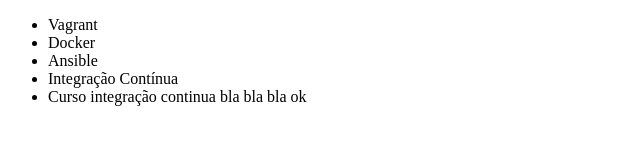
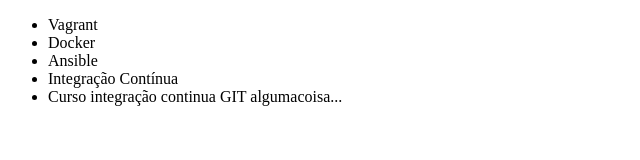
Before and after one commit to rafaelbraga82/alura-git, a plain HTML site: page index.html in a window 1280 px wide. Shown: the full height of the page, 0-640 px from the left. Drawn offline with Linux system fonts and the light colour scheme.

Commit message:
remomeando curso

```diff
--- a/index.html
+++ b/index.html
@@ -10,7 +10,7 @@
         <li>Docker</li>
         <li>Ansible</li>
         <li>Integração Contínua</li>
-		<li>Curso integração continua bla bla bla ok</li>
+		<li>Curso integração continua GIT algumacoisa...</li>
     </ul>
 </body>
 </html>
```
